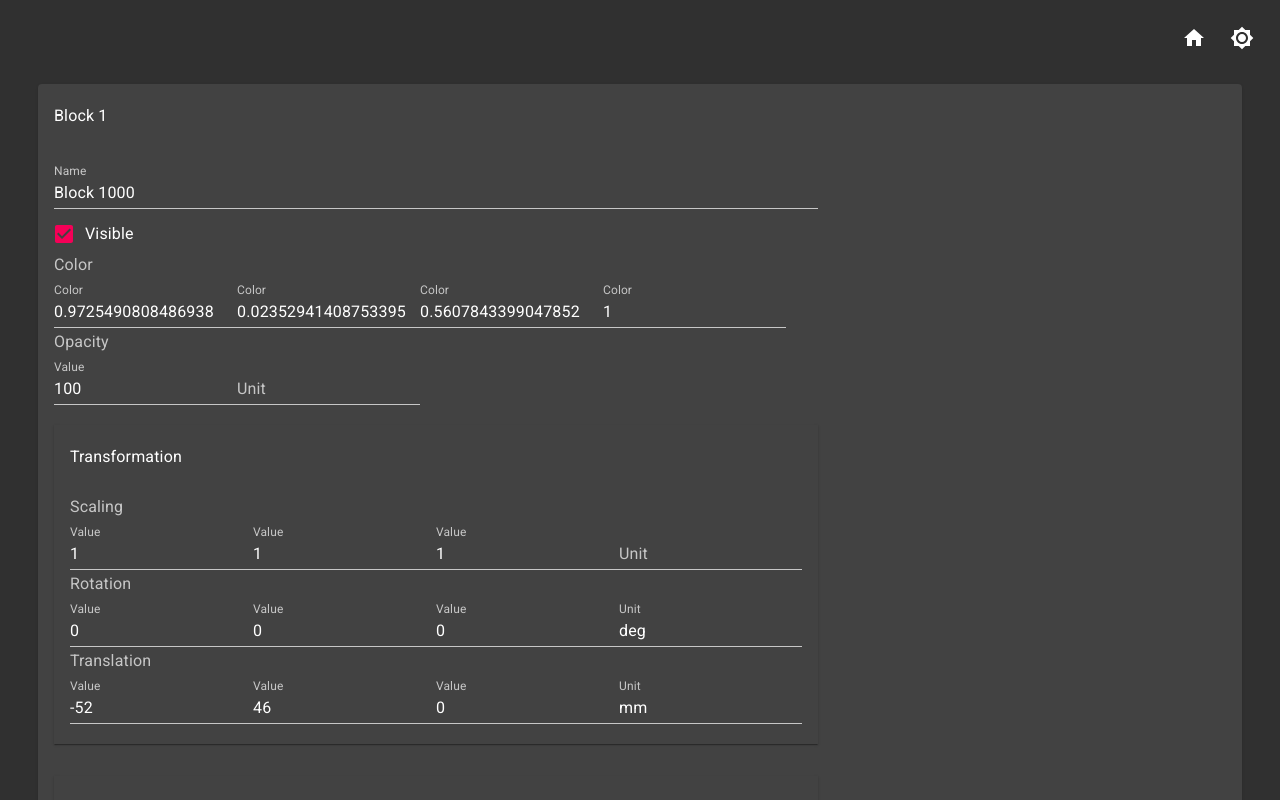
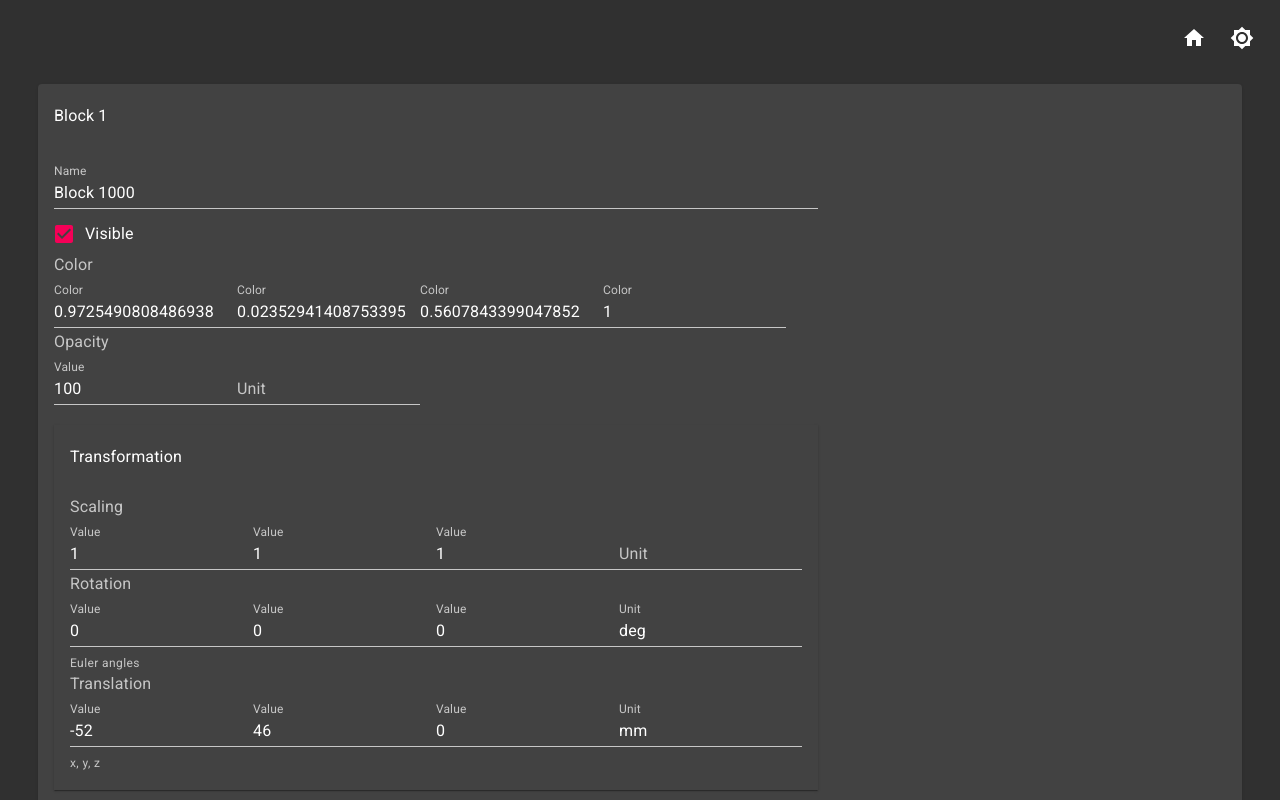
Before and after one commit to KZzizzle/s4l-react-test, a React app: page /form-demo in a window 1280 px wide. Built offline with nearby package versions, Linux system fonts and the light colour scheme; no server answers.

Commit message:
Added field descriptions to value-unit fields

```diff
--- a/src/form/DynamicForm.js
+++ b/src/form/DynamicForm.js
@@ -9,7 +9,8 @@ import {
   ExpansionPanel,
   ExpansionPanelSummary,
   ExpansionPanelDetails,
-  Typography
+  Typography,
+  FormHelperText
 } from '@material-ui/core';
 
 
@@ -63,7 +64,7 @@ const ArrayField = props => {
 }
 
 const ValueUnitField = props => {
-  const { path, properties: { value, unit }, title, data } = props;
+  const { path, properties: { value, unit }, title, data, description } = props;
   const valuePath = [...path, 'value'];
   const unitPath = [...path, 'unit'];
   return (
@@ -73,6 +74,10 @@ const ValueUnitField = props => {
         <InputElement key={stringPath(valuePath)} {...value} path={valuePath} givenTitle='Value' data={data.value} />
         <InputElement key={stringPath(unitPath)} {...unit} path={unitPath} givenTitle='Unit' data={data.unit} />
       </FormGroup>
+      {
+        description &&
+        <FormHelperText>{description}</FormHelperText>
+      }
     </div>
   )
 }
@@ -83,9 +88,7 @@ class DynamicForm extends React.Component {
     return (
       <Container>
         <form autoomplete='off'>
-          {/* <FormGroup> */}
-            {this.expand(schema, data)}
-          {/* </FormGroup> */}
+          {this.expand(schema, data)}
         </form>
       </Container>
     )
```
